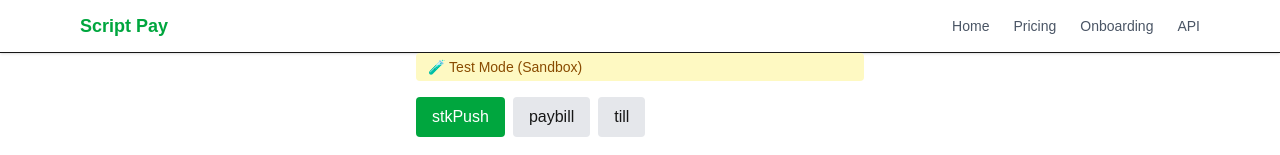
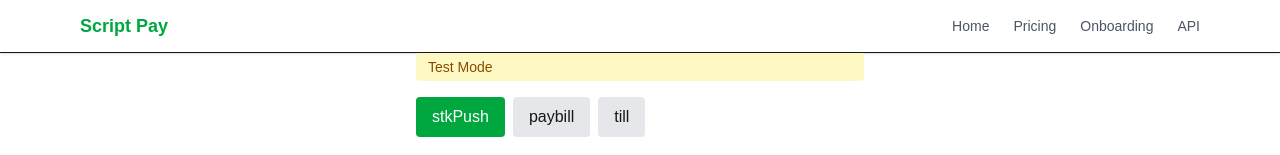
Before and after one commit to DonFredi/mpesa-test, a Next.js app: page /test-mode in a window 1280 px wide. Shown: the top 155 px of the page. Built offline with nearby package versions, Linux system fonts and the light colour scheme; no server answers.

Commit message:
test console fix

```diff
--- a/app/test-mode/TestConsole.tsx
+++ b/app/test-mode/TestConsole.tsx
@@ -6,20 +6,21 @@
 
 type TransactionType = "stkPush" | "paybill" | "till";
 
-const MpesaForm = () => {
+const TestConsole = () => {
   const [transactionType, setTransactionType] = useState<TransactionType>("stkPush");
   const [formData, setFormData] = useState<any>({});
   const [loading, setLoading] = useState(false);
   const [status, setStatus] = useState("idle");
   const [message, setMessage] = useState("");
   const [apiKey, setApiKey] = useState<string | null>(null);
+  const [mode, setMode] = useState<"Test" | "Client">("Test");
 
   useEffect(() => {
     const key = localStorage.getItem("apiKey");
     setApiKey(key);
   }, []);
 
-  const isTestMode = !apiKey;
+  const Test = !apiKey;
 
   const handleChange = (field: string, value: string) => {
     setFormData((prev: any) => ({
@@ -42,7 +43,7 @@
     };
 
     // Only allow shortcode override in TEST MODE
-    if (isTestMode) {
+    if (Test) {
       if (transactionType === "paybill") {
         payload.shortcode = formData.paybillNumber;
         payload.accountReference = formData.accountNumber;
@@ -54,12 +55,19 @@
     }
 
     try {
+      const apiKey = localStorage.getItem("apiKey");
+
+      const headers: any = {
+        "Content-Type": "application/json",
+      };
+
+      if (mode === "Client" && apiKey) {
+        headers["x-api-key"] = apiKey;
+      }
+
       const res = await fetch("/api/transactions", {
         method: "POST",
-        headers: {
-          "Content-Type": "application/json",
-          ...(apiKey && { "x-api-key": apiKey }),
-        },
+        headers,
         body: JSON.stringify(payload),
       });
 
@@ -111,10 +119,10 @@
       {/* MODE BADGE */}
       <div
         className={`text-sm px-3 py-1 rounded ${
-          isTestMode ? "bg-yellow-100 text-yellow-800" : "bg-green-100 text-green-800"
+          Test ? "bg-yellow-100 text-yellow-800" : "bg-green-100 text-green-800"
         }`}
       >
-        {isTestMode ? "🧪 Test Mode (Sandbox)" : "🔐 Client Mode"}
+        {mode === "Test" ? "Test Mode" : " Client Mode"}
       </div>
 
       {/* TRANSACTION TYPE */}
@@ -141,7 +149,7 @@
         />
 
         {/* TEST MODE ONLY FIELDS */}
-        {isTestMode && transactionType === "paybill" && (
+        {Test && transactionType === "paybill" && (
           <>
             <Input
               label="Paybill Number"
@@ -156,7 +164,7 @@
           </>
         )}
 
-        {isTestMode && transactionType === "till" && (
+        {Test && transactionType === "till" && (
           <Input
             label="Till Number"
             value={formData.tillNumber || ""}
@@ -174,4 +182,4 @@
   );
 };
 
-export default MpesaForm;
+export default TestConsole;
```
